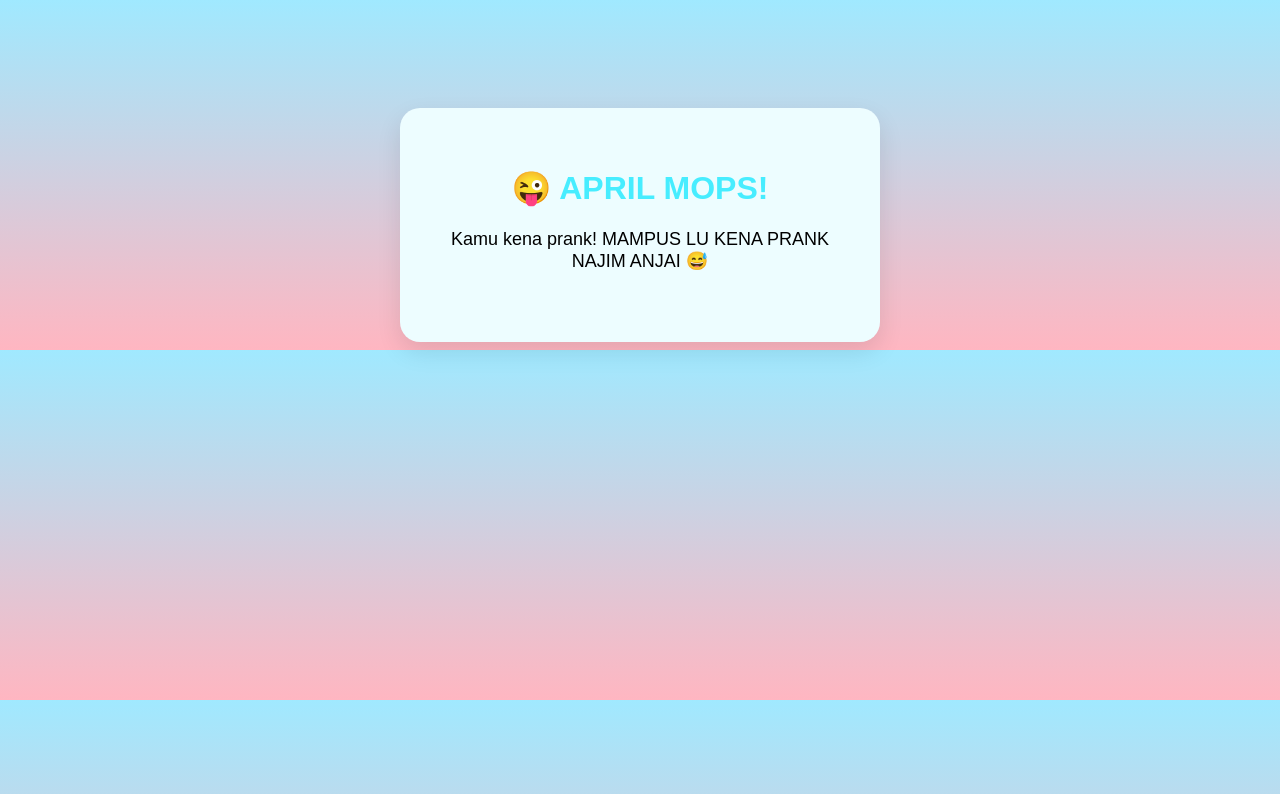
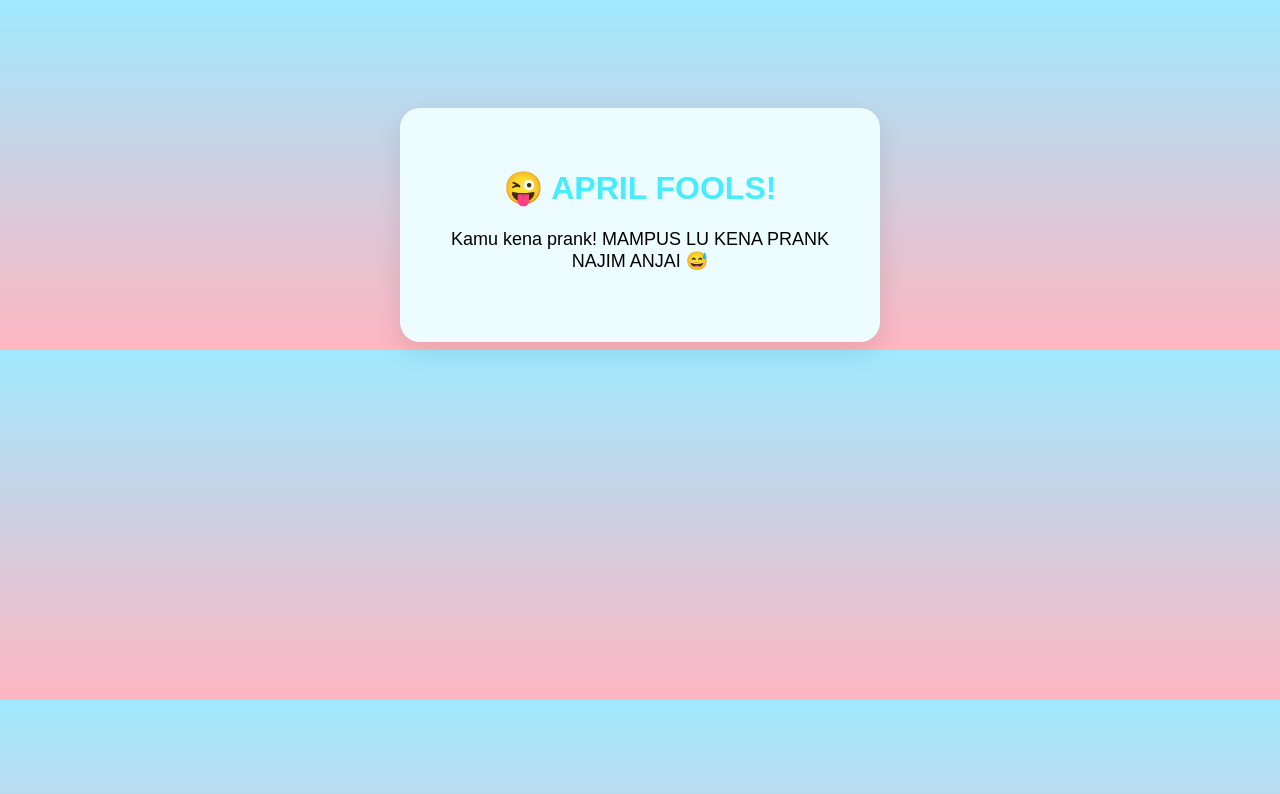
Before and after one commit to Phoenixmchz/Angkasa-Giveaway, a plain HTML site: page index.html in a window 1280 px wide. Both pictures are taken after a click on the button "Klaim Sekarang". Drawn offline with Linux system fonts and the light colour scheme.

Commit message:
Update index.html

```diff
--- a/index.html
+++ b/index.html
@@ -58,7 +58,7 @@
     function showMops() {
       alert("😆 APRIL MOPS!");
       document.querySelector('.giveaway-box').innerHTML = `
-        <h1>😜 APRIL MOPS!</h1>
+        <h1>😜 APRIL FOOLS!</h1>
         <p>Kamu kena prank! MAMPUS LU KENA PRANK NAJIM ANJAI 😅</p>
       `;
     }
```
